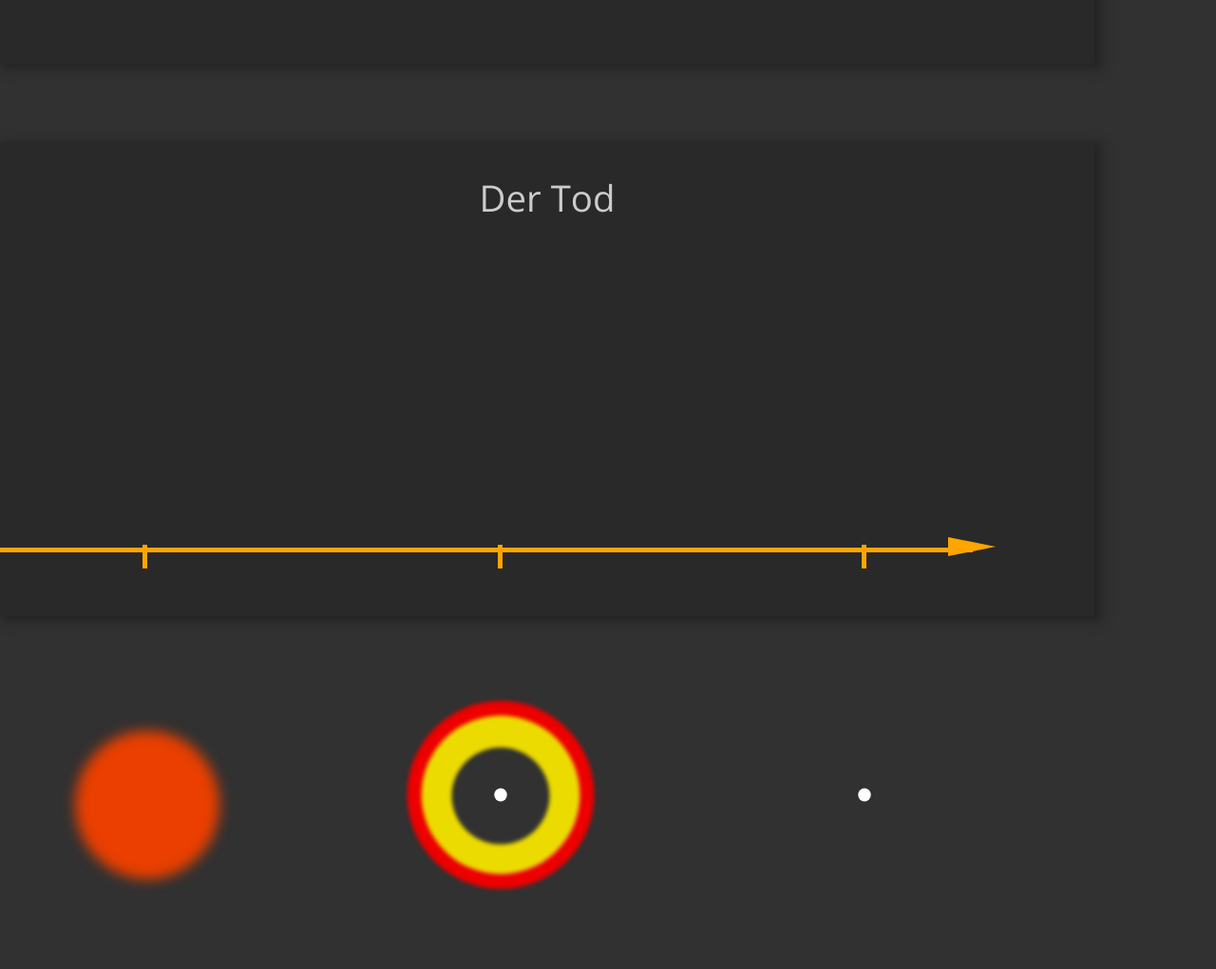
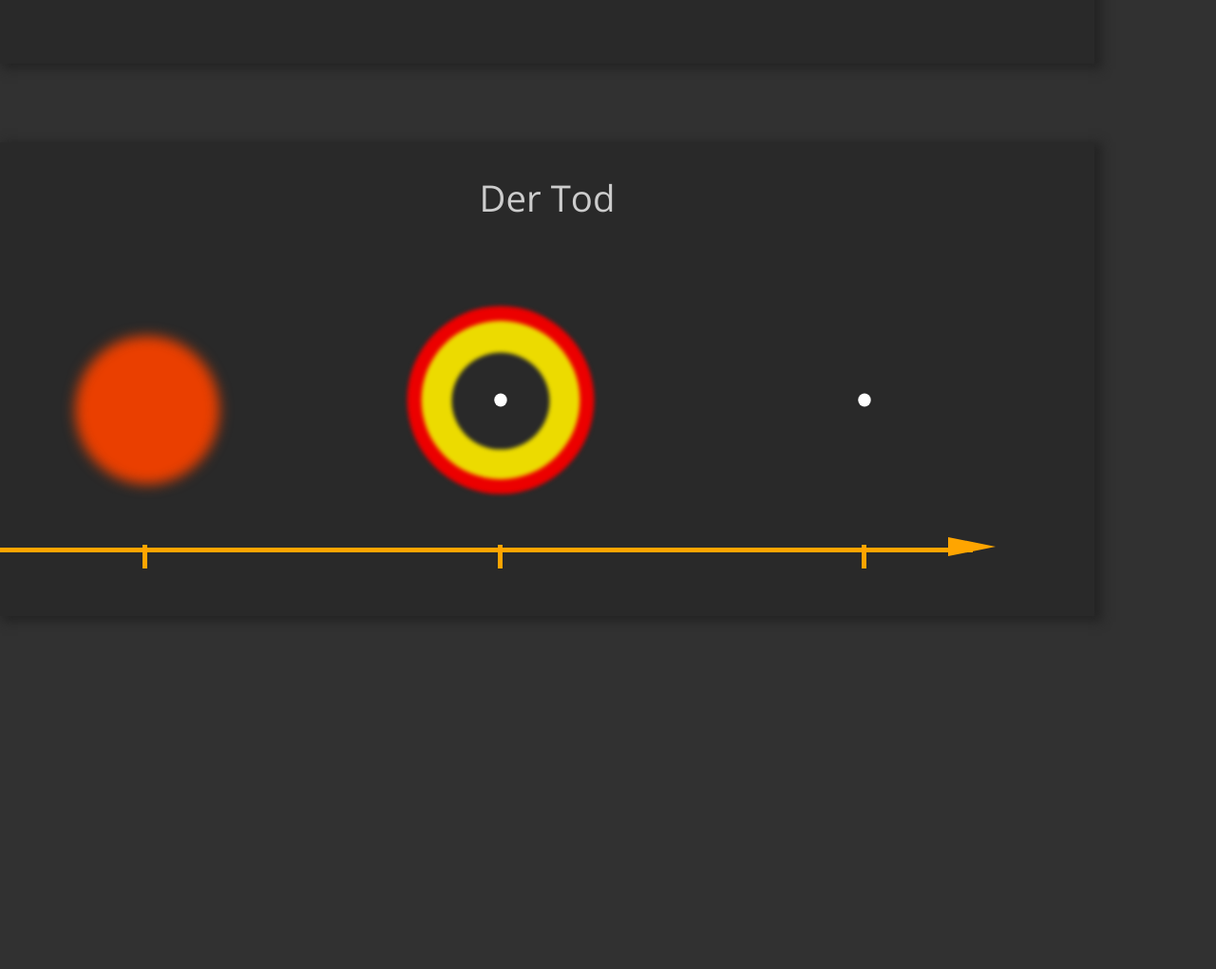
Before and after one commit to LeMixer/SternenlebenWebPage, a website: page index.html in a window 1280 px wide. Shown: the part 2938-3959 px from the top of the page at 95% size. Drawn offline with nearby package versions, Linux system fonts and the light colour scheme.

Commit message:
corrected pos on second diagram images

```diff
--- a/styles/specific.css
+++ b/styles/specific.css
@@ -363,7 +363,7 @@ image-diagram > .gasanimtrigger > .arrow {
     transition: all ease 2000ms;
     cursor: pointer;
     position: absolute;
-    bottom: 25em;
+    bottom: 50em;
 }
 
 
@@ -378,7 +378,7 @@ image-diagram > .gasanimtrigger > .arrow {
 .nebula {
     position: absolute;
     left: 24em;
-    bottom: 25em;
+    bottom: 50em;
     transition: all ease 2000ms;
     cursor: pointer;
 
@@ -388,7 +388,7 @@ image-diagram > .gasanimtrigger > .arrow {
 {
     position: absolute;
     left: 24em;
-    bottom: 25em;
+    bottom: 50em;
 }
 
 .nebula:hover {
@@ -401,7 +401,7 @@ image-diagram > .gasanimtrigger > .arrow {
 
 .dwarf {
     position: absolute;
-    bottom: 25em;
+    bottom: 50em;
     left: 47em;
 }
 
```
